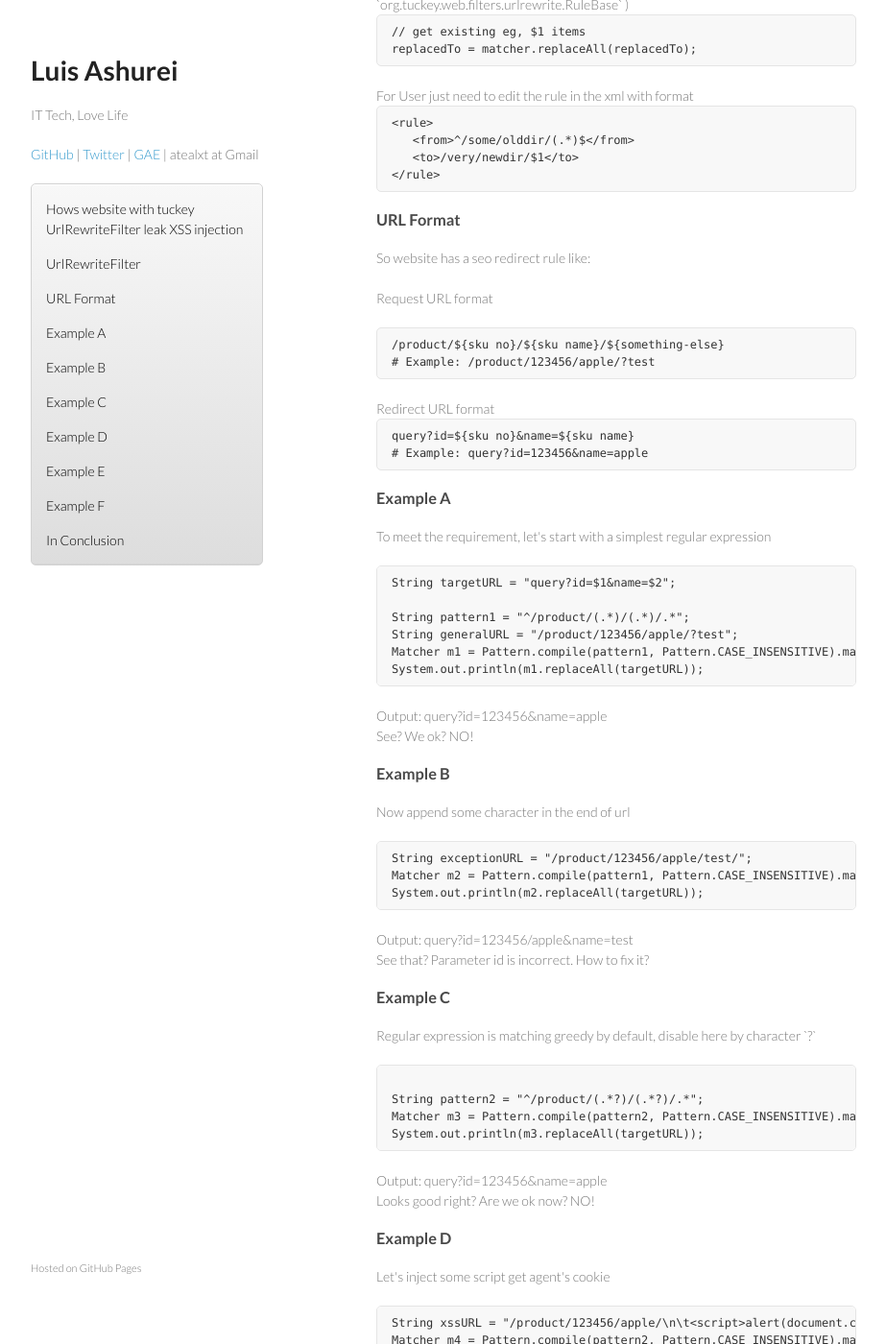
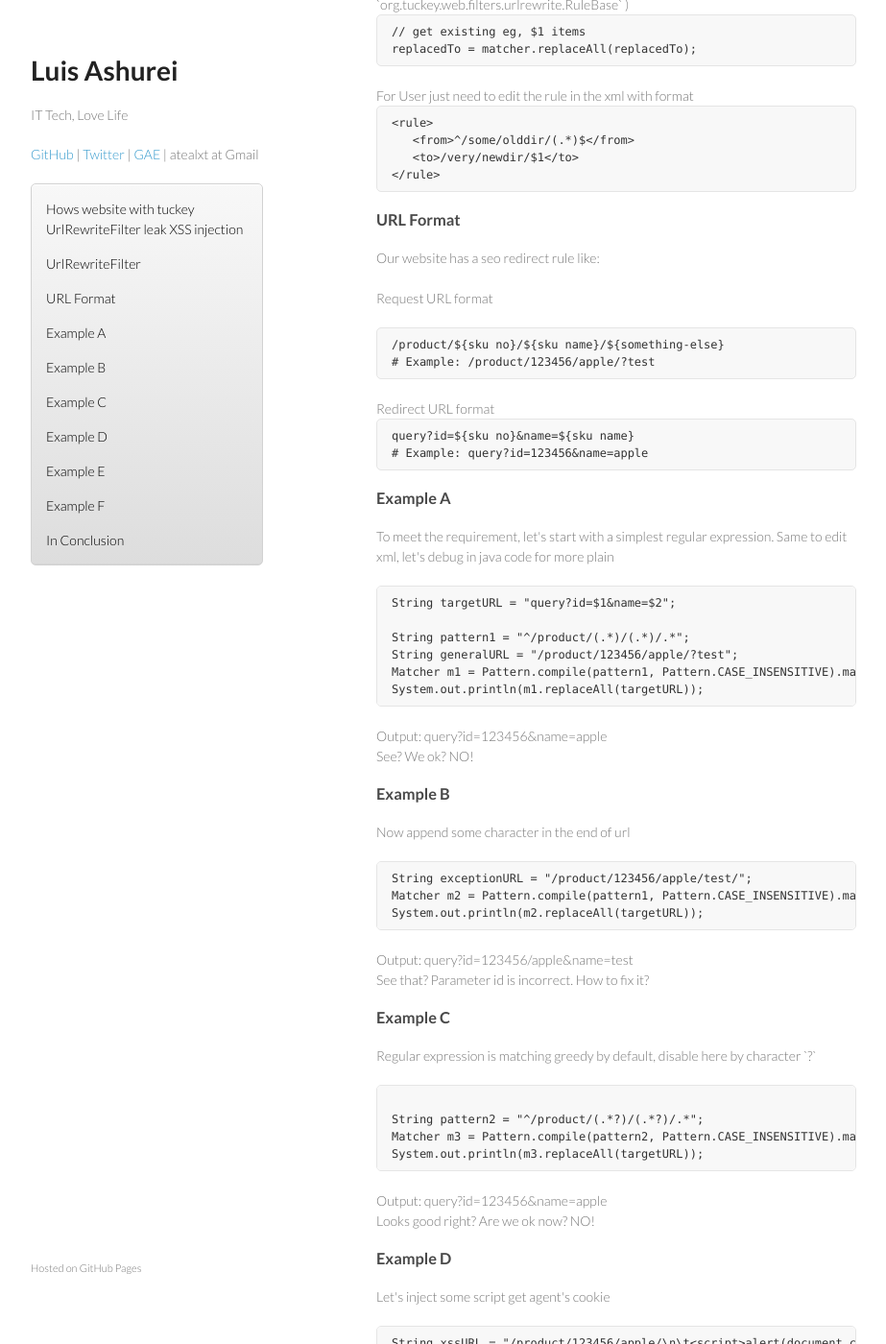
Before and after one commit to atealxt/atealxt.github.io, a Jekyll site: the page built from _posts/2014-10-09-hows-website-with-urlrewritefilter-leak-xss-injection.html, in a window 1280 px wide and 1400 px high, scrolled down 589 px. Shown: the whole window at 96% size, without its empty margins (178-1101 px from the left). Built offline with Jekyll 4.4.1, drawn with Linux system fonts in a browser that asks for light colours; comment, search, counter and statistics services are not loaded; some of the changed text lies outside the part shown.

Commit message:
Update 2014-10-09-hows-website-with-urlrewritefilter-leak-xss-injection.html

```diff
--- a/_posts/2014-10-09-hows-website-with-urlrewritefilter-leak-xss-injection.html
+++ b/_posts/2014-10-09-hows-website-with-urlrewritefilter-leak-xss-injection.html
@@ -21,6 +21,7 @@
 </h3>
 
 <p>
+
 Firstly let's involve UrlRewriteFilter.<br>
 UrlRewriteFilter uses java standard `java.util.regex` package to match regular expression and do redirect.<br>
 <a href="https://code.google.com/p/urlrewritefilter/source/browse/trunk/src/main/java/org/tuckey/web/filters/urlrewrite/utils/RegexPattern.java">Create Pattern object</a>
@@ -46,6 +47,7 @@
    &lt;to&gt;/very/newdir/$1&lt;/to&gt;
 &lt;/rule&gt;
 </code></pre>
+
 </p>
 
 <h3>
@@ -54,7 +56,7 @@
 </h3>
 
 <p>
-So website has a seo redirect rule like: <br><br>
+Our website has a seo redirect rule like: <br><br>
 Request URL format
 <pre><code>/product/${sku no}/${sku name}/${something-else}
 # Example: /product/123456/apple/?test
@@ -72,7 +74,7 @@
 </h3>
 
 <p>
-To meet the requirement, let's start with a simplest regular expression
+To meet the requirement, let's start with a simplest regular expression. Same to edit xml, let's debug in java code for more plain
 <pre><code>String targetURL = "query?id=$1&name=$2";
 
 String pattern1 = "^/product/(.*)/(.*)/.*";
@@ -134,6 +136,8 @@
 
 <p>
 The script has been saved raw. If you directly print the value on the page, your website will be under attack!
+<pre><code>/product/123456/apple/%0A%09%0A%09%0A%09%0A%09/%3Cscript%3Ealert(document.cookie)%3C/script%3E
+</code></pre>
 </p>
 
 <h3>
```
